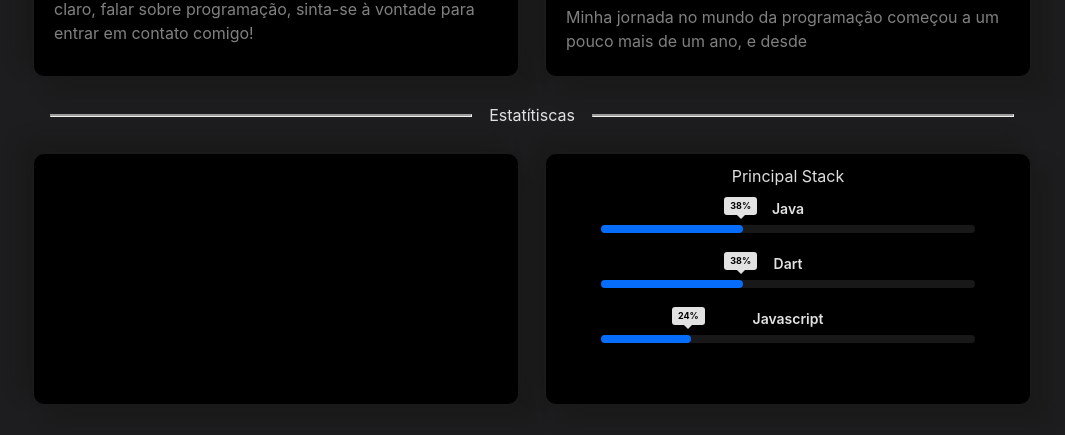
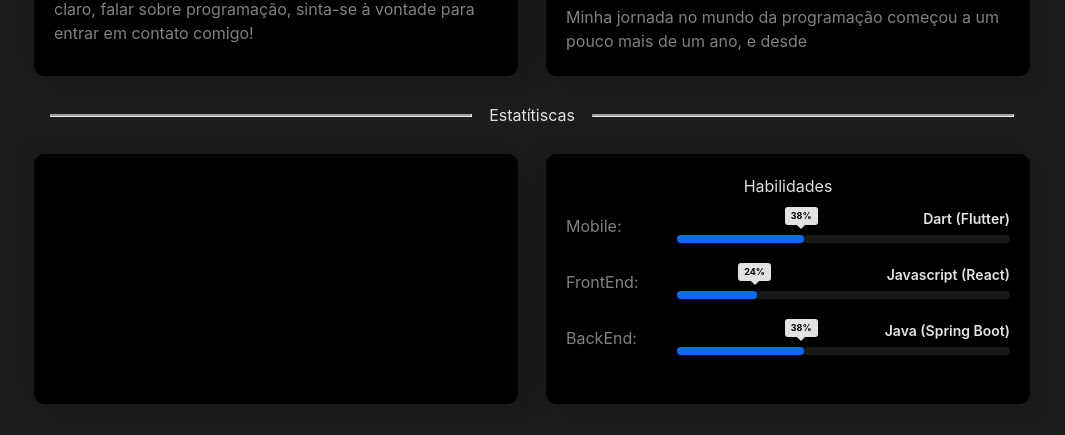
Before and after one commit to vlopess/PersonalSite, a React (Vite) app: page / in a window 1280 px wide. Shown: the part 1234-1669 px from the top of the page, without its empty margins (108-1173 px from the left). Built offline with nearby package versions, Linux system fonts and the light colour scheme.

Commit message:
#4 - Refatoração e adicionando descrição em MostTech

```diff
--- a/src/components/MostTech/MostTech.css
+++ b/src/components/MostTech/MostTech.css
@@ -3,14 +3,14 @@
     max-width: 500px;
     width: 100%;
     background: transparent;
-    margin: 0 15px;
-    padding: 10px 20px;
+    padding: 20px 0;
     border-radius: 7px;
 }
 
 .container .skill-box {
-    width: 100%;
+    width: 75%;
     margin: 10px 0;
+    text-align: end;
 }
 
 .skill-box .title {
--- a/src/components/MostTech/MostTech.jsx
+++ b/src/components/MostTech/MostTech.jsx
@@ -4,28 +4,22 @@ export const MostTech = () => {
     return (
         <div className="container-most-tech">
             <div style={{display: "flex", flexDirection: "column", width: "100%"}}>
-                <span>Principal Stack</span>
+                <span>Habilidades</span>
+                <div style={{display: "flex", width: "100%", justifyContent: "space-between"}}>
+                    <p>Mobile:</p>
                     <div className="skill-box">
-                    <span className="title">Java</span>
-
-                    <div className="skill-bar">
-              <span className="skill-per java">
-                <span className="tooltip">38%</span>
-              </span>
-                    </div>
-                </div>
-                <div className="skill-box">
-                    <span className="title">Dart</span>
-
+                        <span className="title">Dart (Flutter)</span>
                         <div className="skill-bar">
                       <span className="skill-per dart">
                         <span className="tooltip">38%</span>
                       </span>
                         </div>
                     </div>
+                </div>
+                <div style={{display: "flex", width: "100%", justifyContent: "space-between", alignContent: "center"}}>
+                    <p>FrontEnd:</p>
                     <div className="skill-box">
-                    <span className="title">Javascript</span>
-
+                        <span className="title">Javascript (React)</span>
                         <div className="skill-bar">
                       <span className="skill-per js">
                         <span className="tooltip">24%</span>
@@ -33,6 +27,18 @@ export const MostTech = () => {
                         </div>
                     </div>
                 </div>
+                <div style={{display: "flex", width: "100%", justifyContent: "space-between"}}>
+                    <p>BackEnd:</p>
+                    <div className="skill-box">
+                        <span className="title">Java (Spring Boot)</span>
+                        <div className="skill-bar">
+                        <span className="skill-per java">
+                            <span className="tooltip">38%</span>
+                        </span>
+                        </div>
+                    </div>
+                </div>
+            </div>
         </div>
     )
 }
```
Lines whose indentation alone changed are shown as unchanged.
